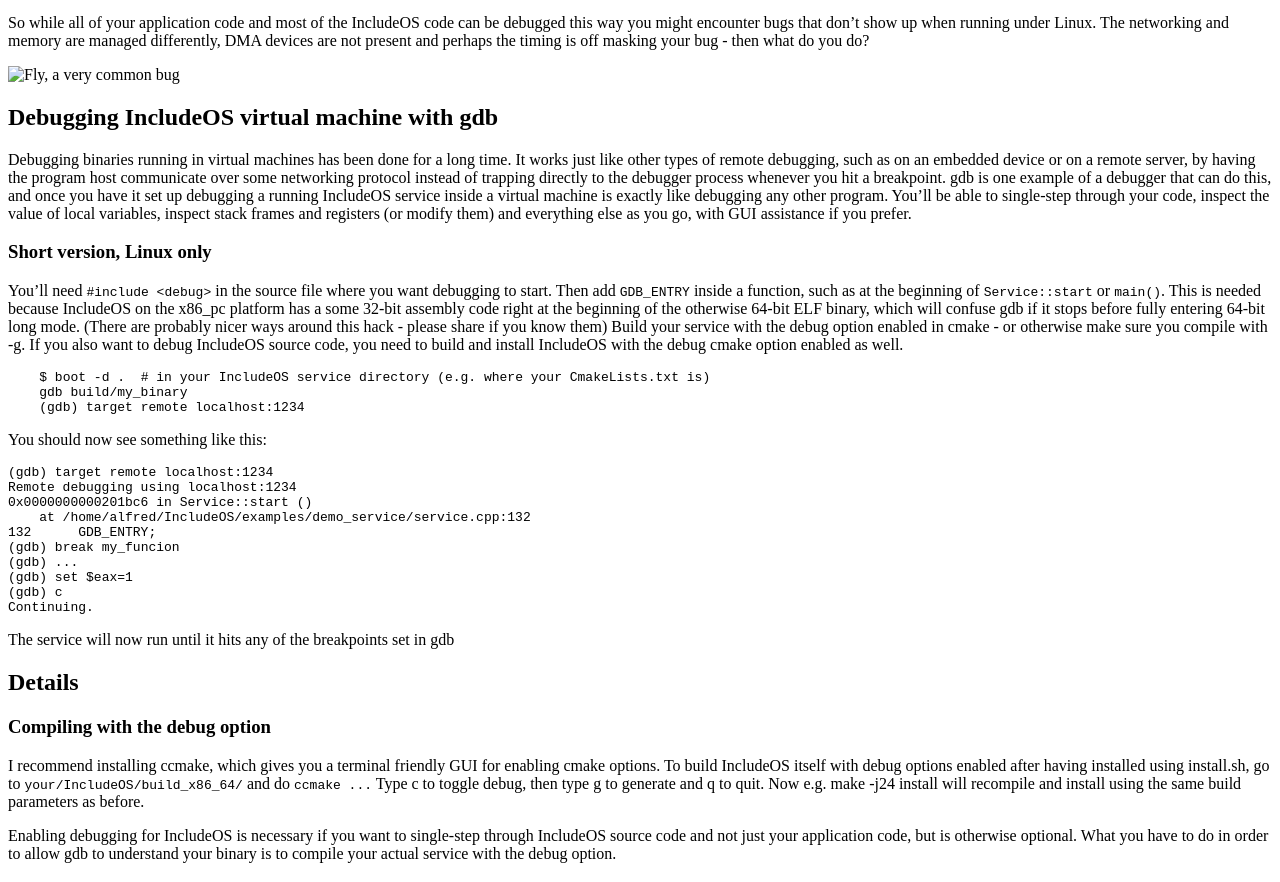
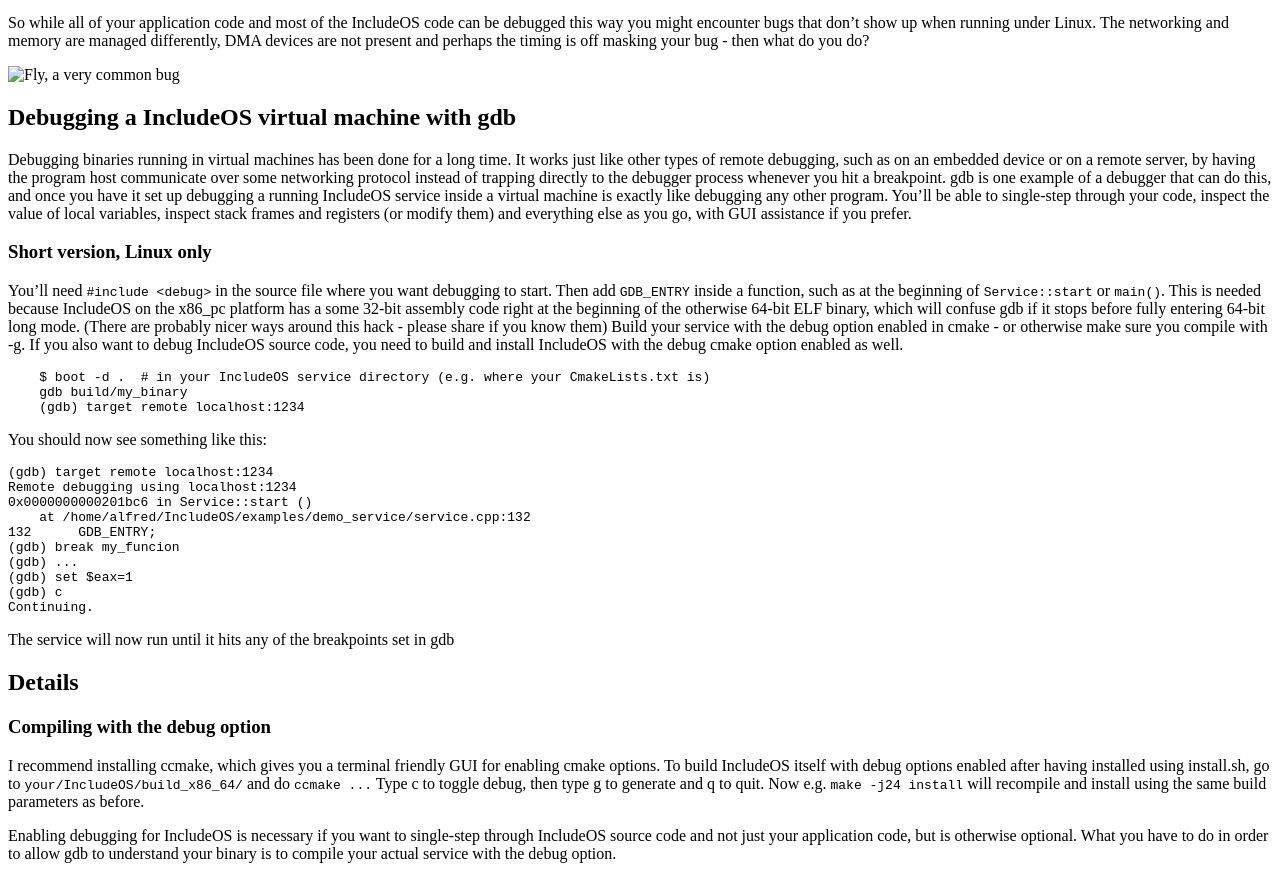
Before and after one commit to includeos/includeos.org, a Jekyll site: the page built from _src/_posts/2018-11-19-debugging.md, in a window 1280 px wide. Shown: the part 850-1732 px from the top of the page. Built offline with Jekyll 4.4.1, drawn with Linux system fonts in a browser that asks for light colours; nearby versions of some CDN libraries; library files that are not in the unit come from our copies.

Commit message:
nitpicks

````diff
--- a/_src/_posts/2018-11-19-debugging.md
+++ b/_src/_posts/2018-11-19-debugging.md
@@ -30,7 +30,7 @@ So while all of your application code and most of the IncludeOS code can be debu
 
 ![Fly, a very common bug](/assets/img/posts/fly.jpg)
 
-## Debugging IncludeOS virtual machine with gdb
+## Debugging a IncludeOS virtual machine with gdb
 
 Debugging binaries running in virtual machines has been done for a long time. It works just like other types of remote debugging, such as on an embedded device or on a remote server, by having the program host communicate over some networking protocol instead of trapping directly to the debugger process whenever you hit a breakpoint. gdb is one example of a debugger that can do this, and once you have it set up debugging a running IncludeOS service inside a virtual machine is exactly like debugging any other program. You'll be able to single-step through your code, inspect the value of local variables, inspect stack frames and registers (or modify them) and everything else as you go, with GUI assistance if you prefer.
 
@@ -62,7 +62,7 @@ The service will now run until it hits any of the breakpoints set in gdb
 ## Details
 ### Compiling with the debug option
 
-I recommend installing ccmake, which gives you a terminal friendly GUI for enabling cmake options. To build IncludeOS itself with debug options enabled after having installed using install.sh, go to ```your/IncludeOS/build_x86_64/``` and do ```ccmake ...``` Type c to toggle debug, then type g to generate and q to quit. Now e.g. make -j24 install will recompile and install using the same build parameters as before.
+I recommend installing ccmake, which gives you a terminal friendly GUI for enabling cmake options. To build IncludeOS itself with debug options enabled after having installed using install.sh, go to ```your/IncludeOS/build_x86_64/``` and do ```ccmake ...``` Type c to toggle debug, then type g to generate and q to quit. Now e.g. ```make -j24 install``` will recompile and install using the same build parameters as before.
 
 Enabling debugging for IncludeOS is necessary if you want to single-step through IncludeOS source code and not just your application code, but is otherwise optional. What you have to do in order to allow gdb to understand your binary is to compile your actual service with the debug option.
 
````
